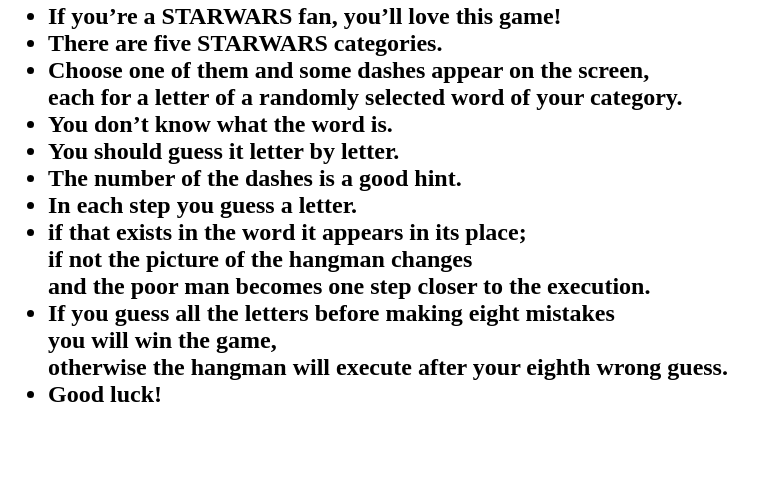
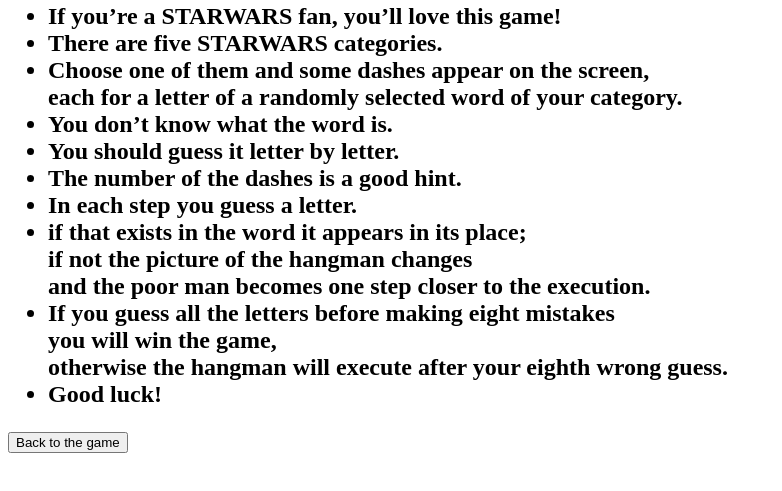
Before and after one commit to TheManMtl/Hangman, a plain HTML site: page About_Game.html in a window 1280 px wide. Shown: the part 79-570 px from the top of the page, without its empty margins (0-782 px from the left). Drawn offline with Linux system fonts and the light colour scheme.

Commit message:
Update About_Game.html

```diff
--- a/About_Game.html
+++ b/About_Game.html
@@ -26,5 +26,8 @@
                 <li>Good luck!</li>
             </ul>
         </h2>
+        <div>
+            <a href="index.html" title="homePage"><button>Back to the game</button></a>
+        </div>
     </body>
 </html>
```
